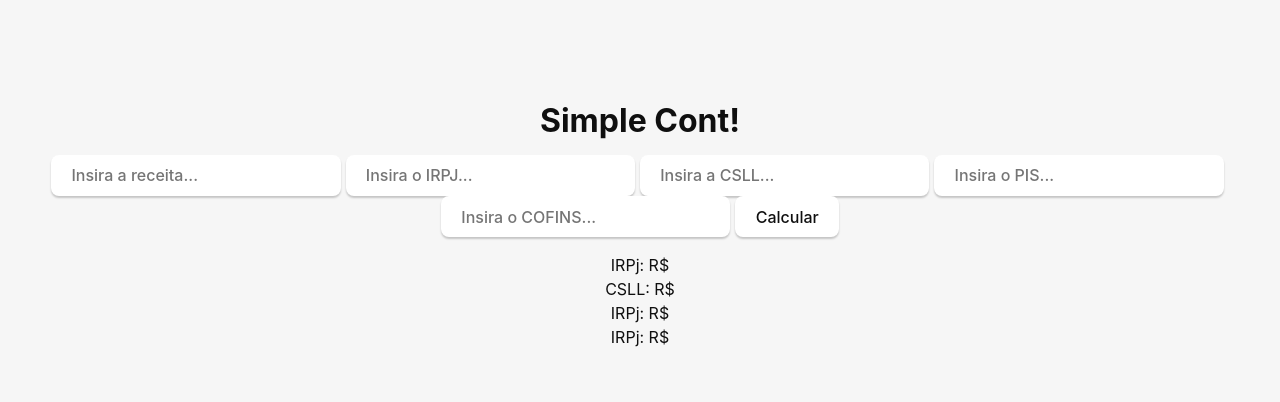
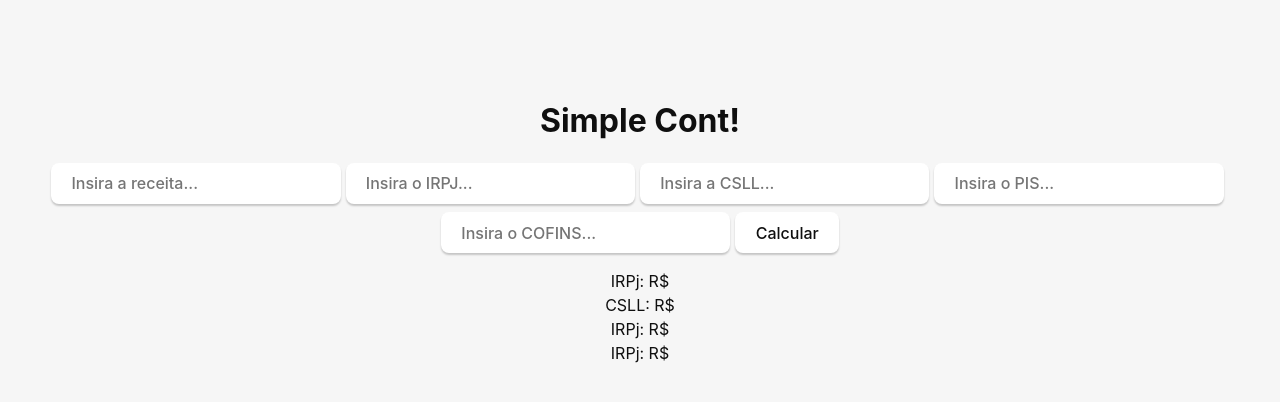
Before and after one commit to felipecaninnovaes/SimpleCont-App, a React (Vite) app: page / in a window 1280 px wide. Shown: the top 402 px of the page. Built offline with nearby package versions, Linux system fonts and the light colour scheme.

Commit message:
Update style.css

```diff
--- a/src/style.css
+++ b/src/style.css
@@ -68,6 +68,7 @@ button {
 }
 
 button {
+  margin-top: 8px;
   cursor: pointer;
 }
 
@@ -81,6 +82,7 @@ button {
 }
 
 #greet-input {
+  margin-top: 8px;
   margin-right: 5px;
 }
 
```
